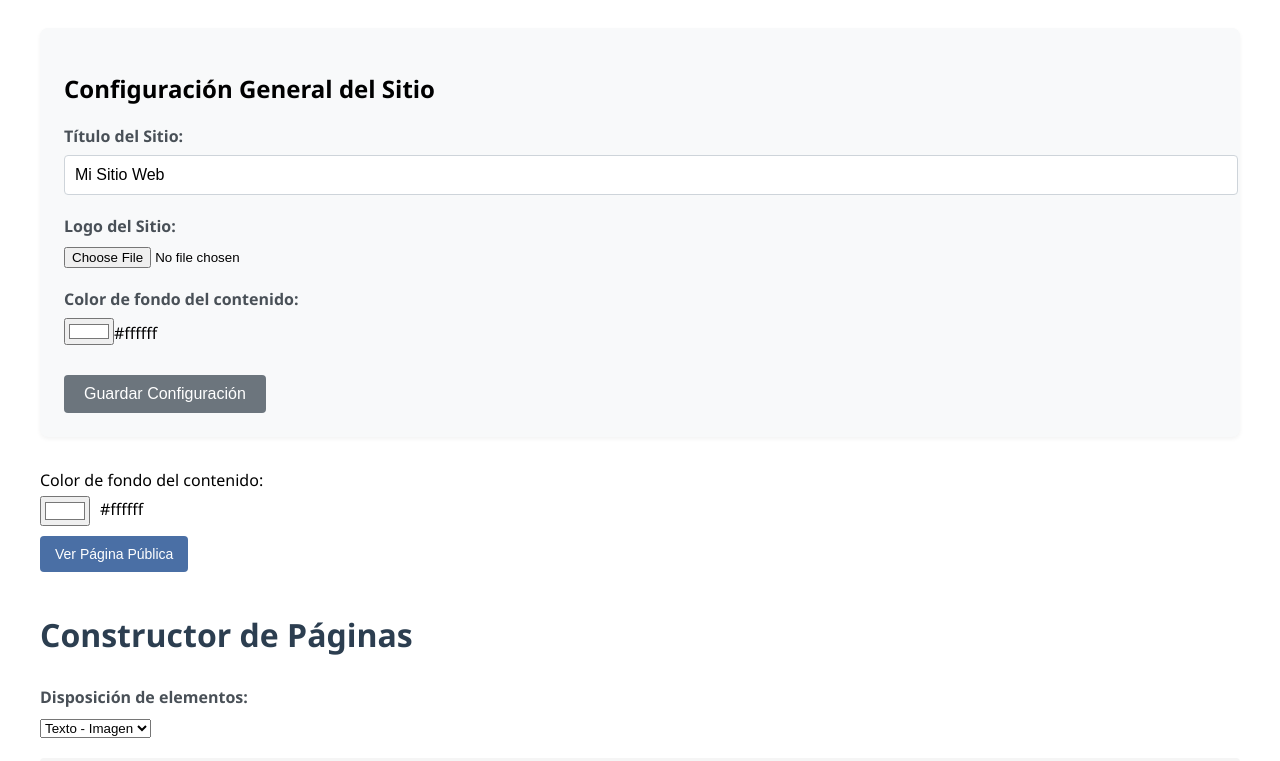
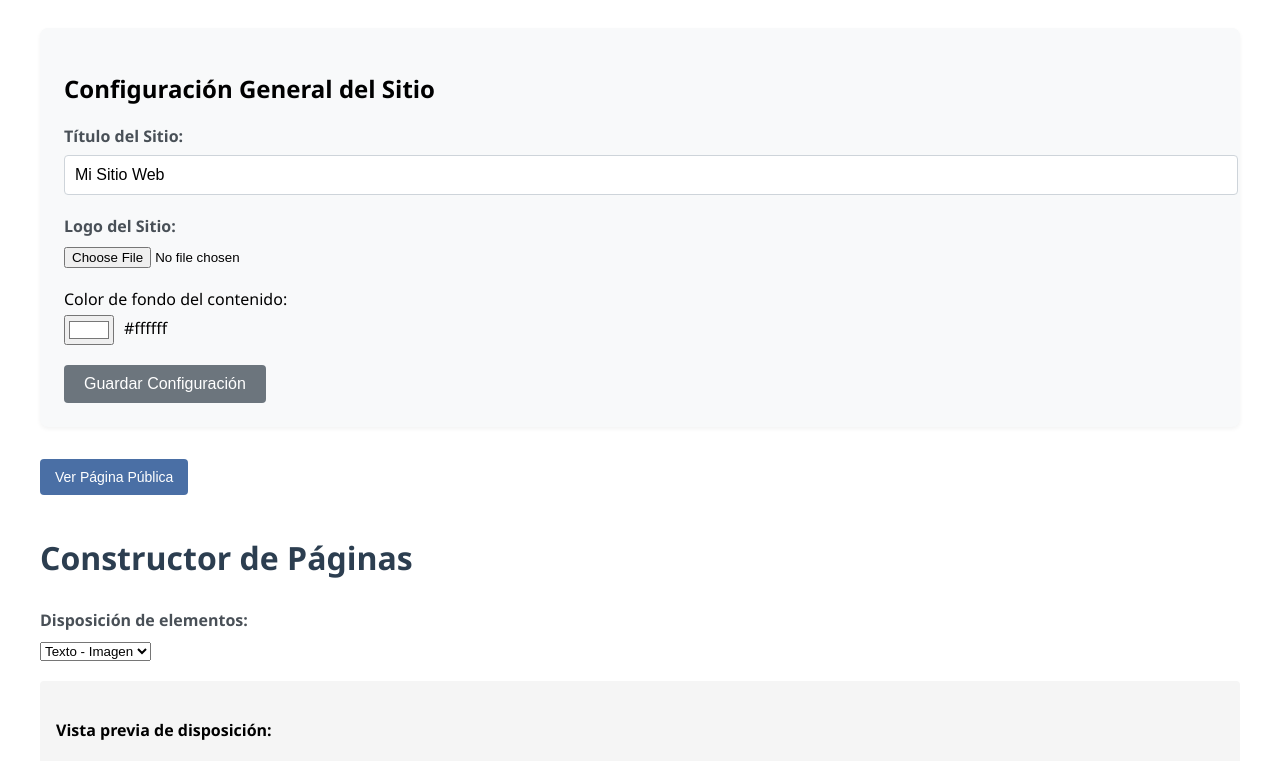
Before and after one commit to odeado/pagina-base, a Next.js app: page /admin/Home in a window 1280 px wide. Shown: the top 761 px of the page. Built offline with nearby package versions, Linux system fonts and the light colour scheme; no server answers; the database is empty.

Commit message:
agregar layout

```diff
--- a/pages/admin/Home.js
+++ b/pages/admin/Home.js
@@ -373,17 +373,14 @@ const cancelEdit = () => {
         )}
       </div>
 
-      <div className={styles.formGroup}>
+       <div className={styles.colorInput}>
     <label>Color de fondo del contenido:</label>
     <input
       type="color"
-      value={siteSettings.contentBackground}
-      onChange={(e) => setSiteSettings({
-        ...siteSettings,
-        contentBackground: e.target.value
-      })}
+      value={section.contentBackground}
+      onChange={(e) => setSection({...section, contentBackground: e.target.value})}
     />
-    <span>{siteSettings.contentBackground}</span>
+    <span>{section.contentBackground}</span>
   </div>
 
       <button
@@ -396,15 +393,7 @@ const cancelEdit = () => {
     </div>
 
 
- <div className={styles.colorInput}>
-    <label>Color de fondo del contenido:</label>
-    <input
-      type="color"
-      value={section.contentBackground}
-      onChange={(e) => setSection({...section, contentBackground: e.target.value})}
-    />
-    <span>{section.contentBackground}</span>
-  </div>
+
 
 
 
```
